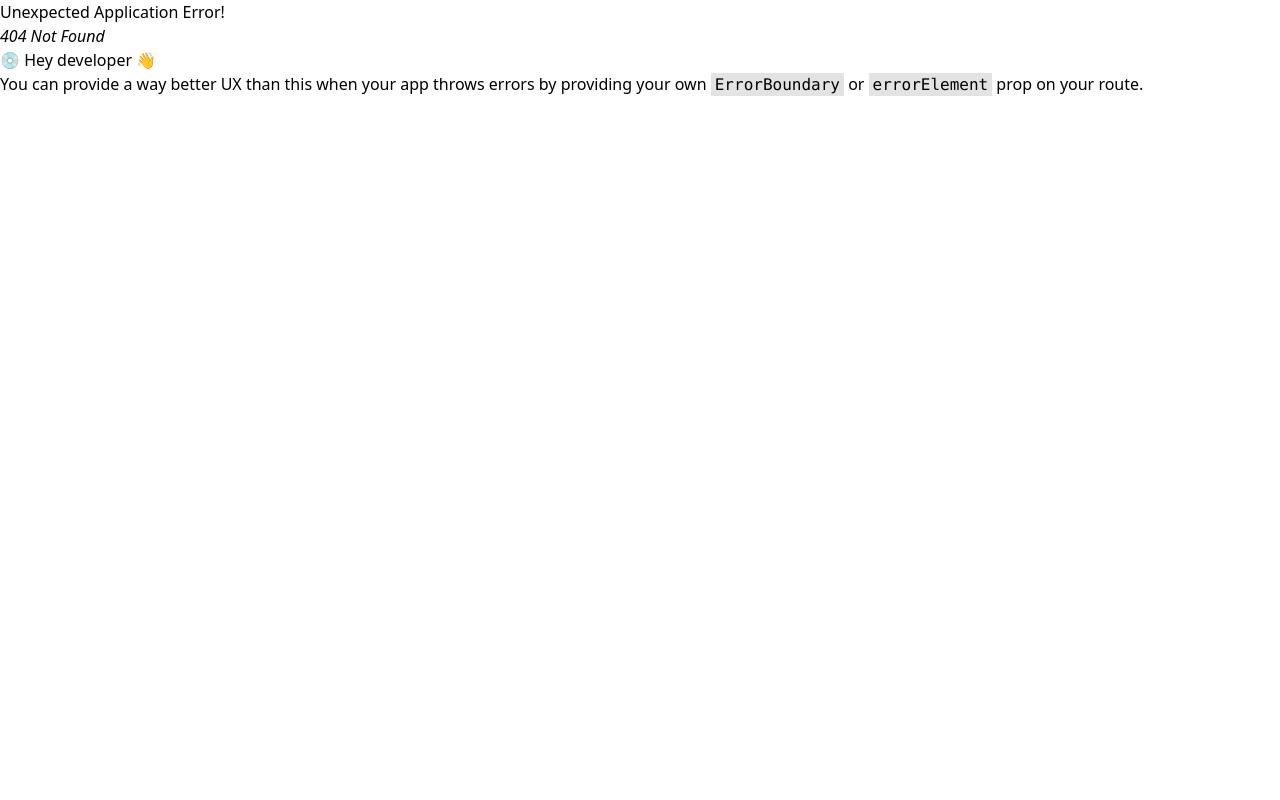
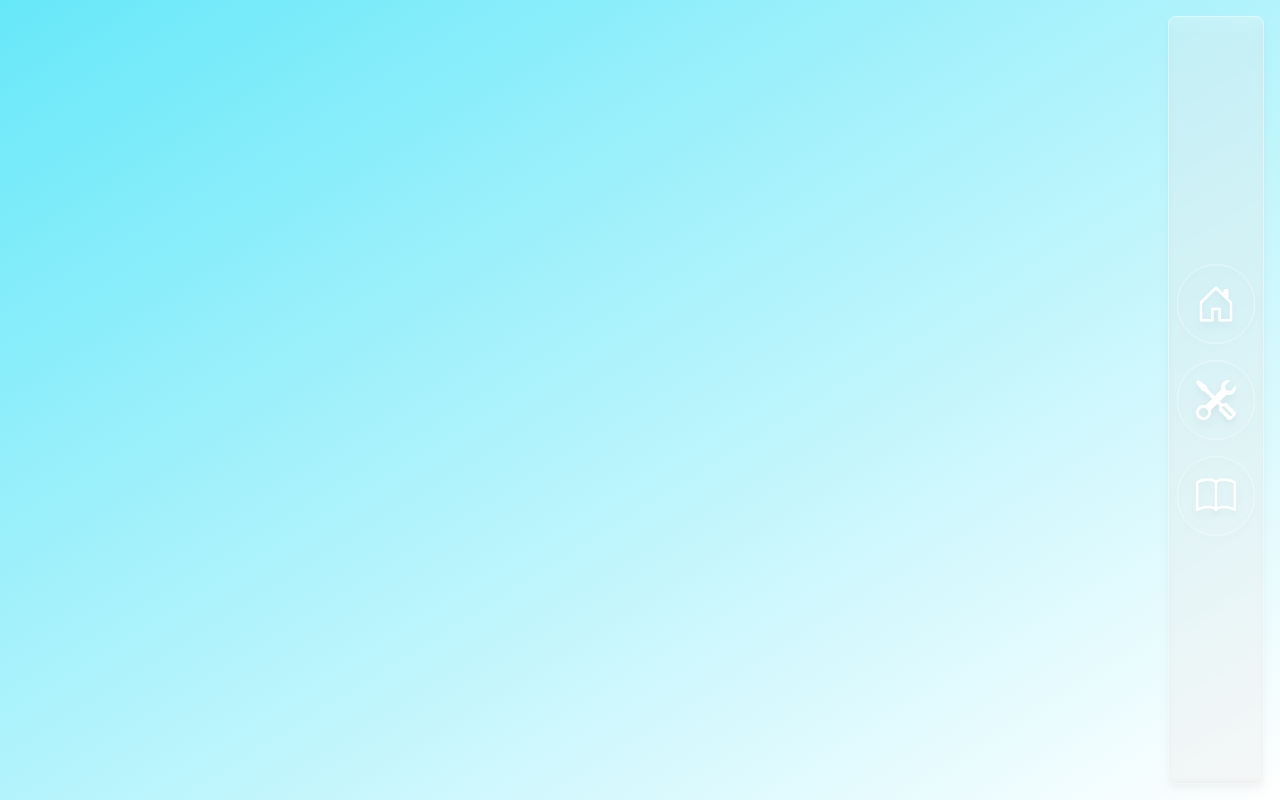
Before and after one commit to Kristian54/portfolio, a React (Create React App) app: page /education in a window 1280 px wide. Before the commit this address had no page. Built offline with nearby package versions, Linux system fonts and the light colour scheme.

Commit message:
Continued work on sidebar and routing

```diff
--- a/package.json
+++ b/package.json
@@ -8,6 +8,7 @@
     "@testing-library/user-event": "^13.5.0",
     "react": "^18.3.1",
     "react-dom": "^18.3.1",
+    "react-icons": "^5.3.0",
     "react-router-dom": "^6.26.1",
     "react-scripts": "5.0.1",
     "web-vitals": "^2.1.4"
--- a/src/app/App.js
+++ b/src/app/App.js
@@ -1,11 +1,15 @@
 import {createBrowserRouter, createRoutesFromElements, Navigate, Route, RouterProvider, Routes} from "react-router-dom";
 import Root from "./Root";
 import Lander from "../pages/lander/Lander";
+import Projects from "../pages/projects/Projects";
+import Education from "../pages/education/Education";
 
 const router = createBrowserRouter(createRoutesFromElements(
     <Route path="/" element={<Root />}>
         <Route index element={<Navigate to={'/lander'} replace />} />
         <Route path={'lander'} element={<Lander />} />
+        <Route path={'projects'} element={<Projects />} />
+        <Route path={'education'} element={<Education />} />
     </Route>
 ))
 function App() {
--- a/src/app/Root.js
+++ b/src/app/Root.js
@@ -4,7 +4,7 @@ import Cursor from "../cursor/Cursor";
 
 export default function Root() {
     return (
-        <div className={'cursor-none'}>
+        <div>
             <SideBar />
             <main>
                 <Outlet />
--- a/src/components/sidebar/SideBar.js
+++ b/src/components/sidebar/SideBar.js
@@ -1,10 +1,34 @@
+import {NavLink} from "react-router-dom";
+import {BsBook, BsHouseDoor, BsTools} from "react-icons/bs";
+
 export default function SideBar() {
     return (
-        <div className='absolute top-4 right-4 bottom-4 w-16 m-0
-        flex flex-col
-        backdrop-blur-sm border bg-white/30 border-white/40 rounded-lg p-10 drop-shadow-lg
+        <div className='absolute top-4 right-4 bottom-4 w-24
+        flex flex-col justify-center
+        backdrop-blur-sm border bg-white/30 border-white/40 rounded-lg drop-shadow-lg
         transition-all ease-linear duration-200
-        hover:w-1/4 hover:'>
+        hover:w-80 hover: group'>
+            <NavLink className={'navButton cursor-pointer'} to='/lander'>
+                <SideBarNavButton icon={<BsHouseDoor size={40} color={'white'}/> } text='Home'/>
+            </NavLink>
+            <NavLink className={'navButton hover:cursor-pointer'} to='/projects'>
+                <SideBarNavButton icon={<BsTools size={40} color={'white'}/> } text='Projects'/>
+            </NavLink>
+            <NavLink className={'navButton hover:cursor-pointer'} to='/education'>
+                <SideBarNavButton icon={<BsBook size={40} color={'white'}/> } text='Education'/>
+            </NavLink>
         </div>
     )
 }
+
+const SideBarNavButton = ({icon, text}) => (
+    <div className='sidebar-icon group flex items-center h-20 border border-white/40 m-2 transition-all duration-100 ease-linear rounded-full hover:bg-gray-600/20 active:bg-gray-600/30'>
+        <div className="flex items-center justify-center w-20">
+            {icon}
+        </div>
+
+        <span className='text-white whitespace-nowrap overflow-hidden transition-all duration-200 ease-linear max-w-0 group-hover:max-w-xs group-hover:ml-2 text-2xl'>
+             {text}
+        </span>
+    </div>
+);
--- /dev/null
+++ b/src/pages/education/Education.js
@@ -0,0 +1,8 @@
+import Cursor from "../../cursor/Cursor";
+
+export default function Education() {
+    return (
+        <div className={'flex bg-gradient-to-br from-cyan-300 accent-yellow-300 w-screen h-screen'}>
+        </div>
+    )
+}
--- a/src/pages/lander/Lander.js
+++ b/src/pages/lander/Lander.js
@@ -3,7 +3,6 @@ import Cursor from "../../cursor/Cursor";
 export default function Lander() {
     return (
         <div className={'flex bg-gradient-to-br from-indigo-500 to-blue-500 w-screen h-screen'}>
-            <Cursor />
         </div>
     )
 }
--- /dev/null
+++ b/src/pages/projects/Projects.js
@@ -0,0 +1,8 @@
+import Cursor from "../../cursor/Cursor";
+
+export default function Projects() {
+    return (
+        <div className={'flex bg-gradient-to-br from-red-500 to-green-300 w-screen h-screen'}>
+        </div>
+    )
+}
```
Also changed, not shown: 1 other file (tests, documents, lock files or other folders).
